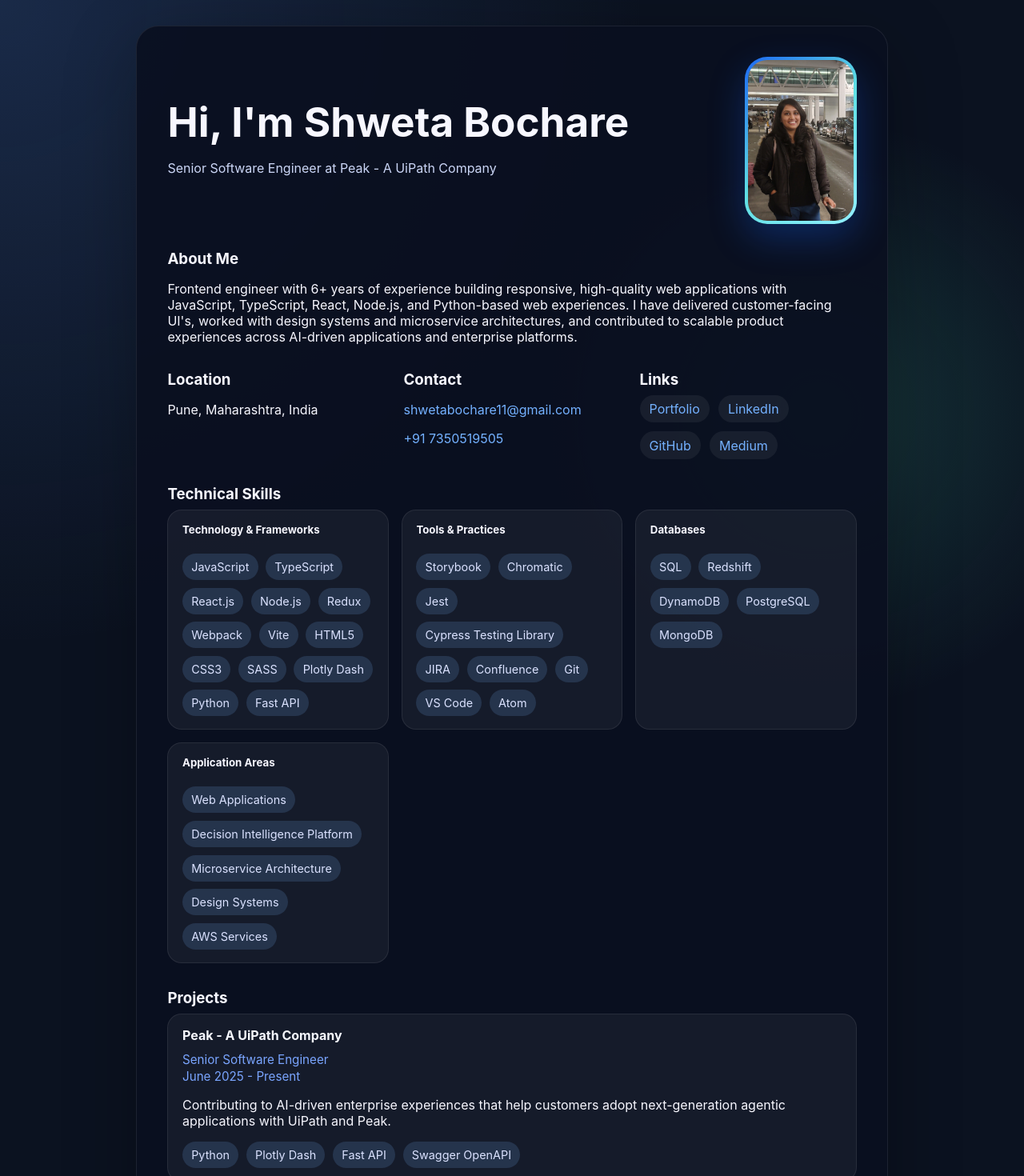
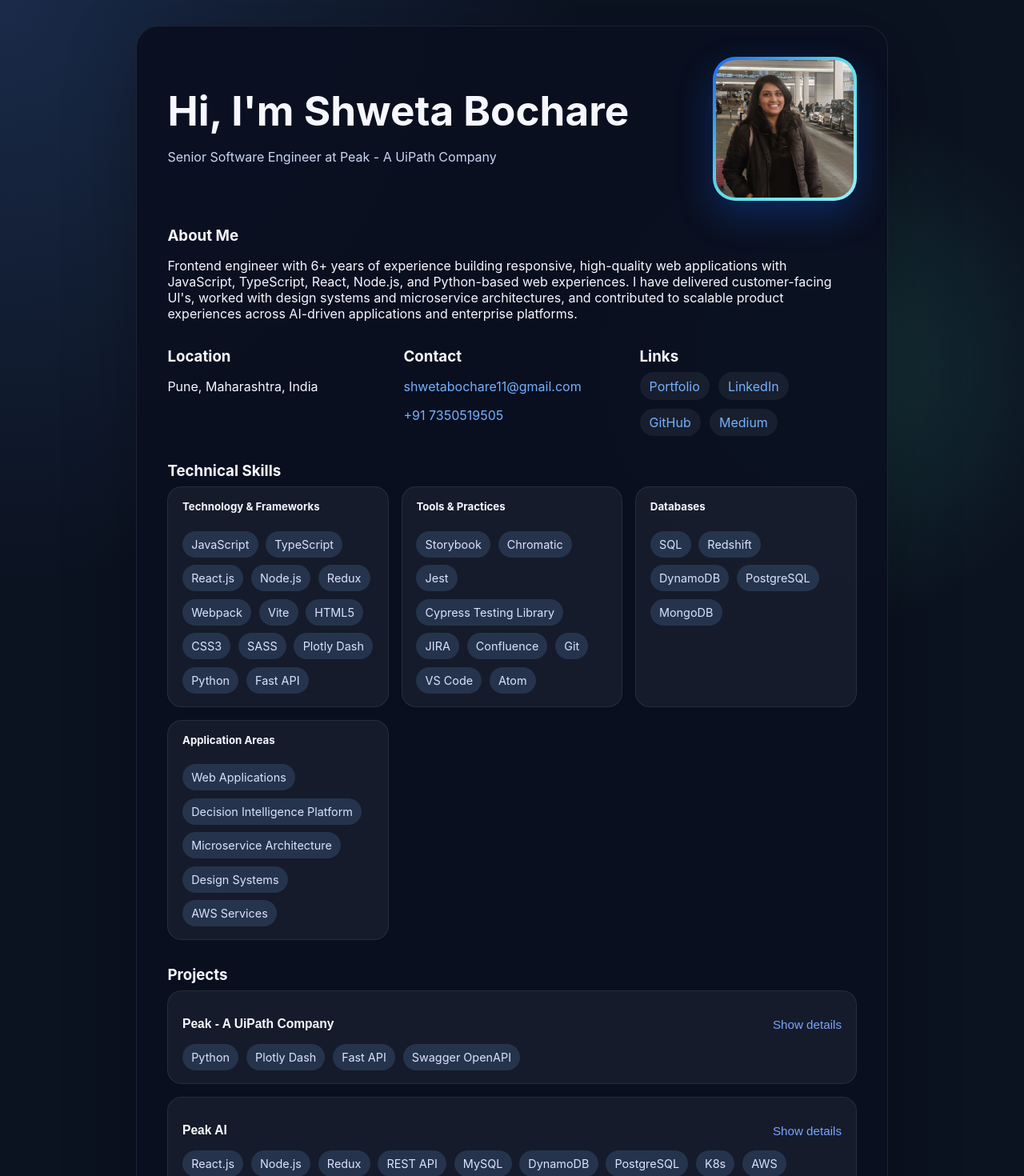
Before and after one commit to sb1197/my-portfolio, a React (Vite) app: page / in a window 1280 px wide. Shown: the top 1470 px of the page at 80% size. Built offline with nearby package versions, Linux system fonts and the light colour scheme.

Commit message:
feat: enhance ProjectsSection interactivity and update avatar styles

```diff
--- a/src/components/ProjectsSection.jsx
+++ b/src/components/ProjectsSection.jsx
@@ -1,24 +1,59 @@
+import { useState } from 'react';
 import SectionShell from './SectionShell';
 
 function ProjectsSection({ projects }) {
+  const [openProjects, setOpenProjects] = useState(new Set());
+
+  const toggleProject = (projectKey) => {
+    setOpenProjects((prev) => {
+      const next = new Set(prev);
+      if (next.has(projectKey)) {
+        next.delete(projectKey);
+      } else {
+        next.add(projectKey);
+      }
+      return next;
+    });
+  };
+
   return (
     <SectionShell title="Projects">
       <div className="project-list">
-        {projects.map((project) => (
-          <article key={`${project.name}-${project.period}`} className="project-card">
+        {projects.map((project) => {
+          const projectKey = `${project.name}-${project.period}`;
+          const isOpen = openProjects.has(projectKey);
+
+          return (
+            <article key={projectKey} className={`project-card ${isOpen ? 'open' : 'collapsed'}`}>
+              <button
+                type="button"
+                className="project-summary"
+                aria-expanded={isOpen}
+                onClick={() => toggleProject(projectKey)}
+              >
                 <div className="project-heading">
-              <h4>{project.name}</h4>
+                  <h3>{project.name}</h3>
+                  <span className="project-toggle">{isOpen ? 'Hide details' : 'Show details'}</span>
+                </div>
+              </button>
+
+              {isOpen && (
+                <div>
+                  <div className="project-info">
                     <p className="project-role">{project.role}</p>
                     <p className="project-period">{project.period}</p>
                   </div>
                   <p>{project.description}</p>
+                </div>
+              )}
               <ul className="tag-list">
                 {project.technologies.map((technology) => (
                   <li key={technology}>{technology}</li>
                 ))}
               </ul>
             </article>
-        ))}
+          );
+        })}
       </div>
     </SectionShell>
   );
--- a/src/styles.css
+++ b/src/styles.css
@@ -87,9 +87,10 @@
 }
 
 .avatar {
-  width: min(140px, 30vw);
+  width: min(180px, 30vw);
+  height: min(180px, 30vw);
   aspect-ratio: 1;
-  display: grid;
+  display: block;
   place-items: center;
   border-radius: 28px;
   padding: 4px;
@@ -98,8 +99,10 @@
 }
 
 .avatar img {
-  width: 100%;
-  height: 100%;
+  width: inherit;
+  height: inherit;
+  max-width: 100%;
+  max-height: 100%;
   object-fit: cover;
   border-radius: 24px;
   display: block;
@@ -163,12 +166,31 @@
   border-radius: 18px;
   background: rgba(255, 255, 255, 0.05);
   border: 1px solid rgba(255, 255, 255, 0.08);
+  overflow: hidden;
 }
 
 .skill-group h4,
 .project-heading h4 {
-  margin: 0 0 0.7rem;
   color: #f6f8ff;
+}
+
+.project-summary {
+  width: 100%;
+  display: grid;
+  gap: 1rem;
+  padding: 1rem 0;
+  text-align: left;
+  border: none;
+  background: transparent;
+  color: inherit;
+  cursor: pointer;
+}
+
+.project-toggle {
+  justify-self: end;
+  align-self: center;
+  color: #7aa5ff;
+  font-size: 0.95rem;
 }
 
 .tag-list {
@@ -195,6 +217,12 @@
 }
 
 .project-heading {
+  display: flex;
+  justify-content: space-between;
+  align-items: center;
+}
+
+.project-info {
   margin-bottom: 0.6rem;
 }
 
@@ -241,5 +269,6 @@
 
   .avatar {
     width: min(120px, 42vw);
+    height: min(120px, 42vw);
   }
 }
```
Also changed, not shown: src/components/DetailsSection.jsx (indentation only). Lines whose indentation alone changed are shown as unchanged.
